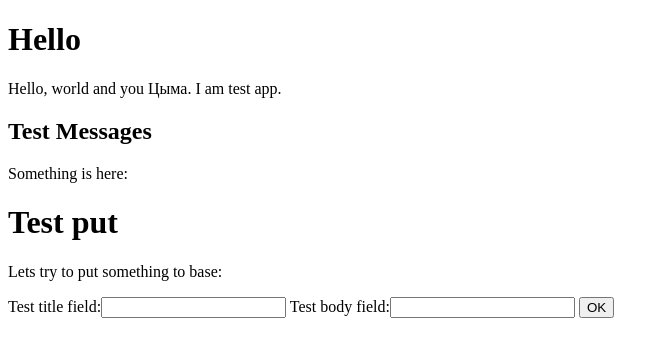
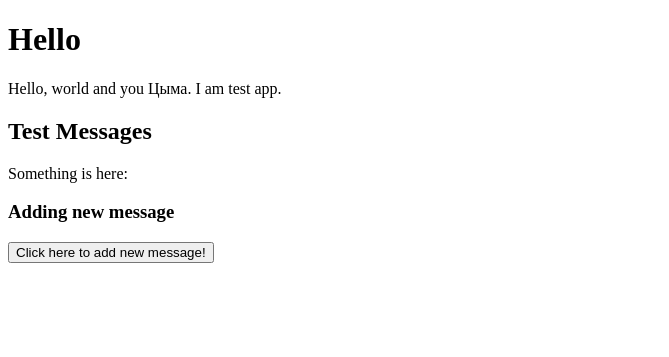
Before and after one commit to Tchocorpse/corpses-little-hobbie, a Django app: page /hw_test/ in a window 1280 px wide. Shown: the top 357 px of the page, without its empty margins (0-669 px from the left). Run offline with Django 3.2, Linux system fonts and the light colour scheme; data that the repository does not hold is empty.

Commit message:
Some play with separated pages, POST/GET and redirection.

```diff
--- a/hw_test/templates/hw_test/index.html
+++ b/hw_test/templates/hw_test/index.html
@@ -21,10 +21,15 @@
 
         {% for hello_message in messages_list %}
         <div class="TestDiv">
-            <p> {{ hello_message.hello_title }}: </p>
+
             <ul>
                 <li>{{ hello_message.id }}</li>
-                <li>{{ hello_message.hello_body }}</li>
+                <li>
+                    <form action="{% url 'hw_test:hw_test_detail' hello_message.id %}"  method="GET">
+                        {% csrf_token %}
+                        <input type="submit" value="{{ hello_message.hello_title }}" />
+                    </form>
+                </li>
                 <li>{{ hello_message.publishing_date }}</li>
             </ul>
             <p>Delete this:</p>
@@ -37,14 +42,17 @@
         {% endfor %}
 
 
+
+
     {% endif %}
-<h1>Test put</h1>
-    <p> Lets try to put something to base: </p>
-    <form action="/hw_test/" method="post">
-        {% csrf_token %}
-        {{ form }}
-        <input type="submit" value="OK">
-    </form>
+<h3>
+    Adding new message
+</h3>
+
+<form action="{% url 'hw_test:hw_test_input' %}"  method="GET">
+    {% csrf_token %}
+    <input type="submit" value="Click here to add new message!" />
+</form>
 
 </body>
 </html>
--- a/hw_test/urls.py
+++ b/hw_test/urls.py
@@ -4,6 +4,8 @@ from django.urls import path
 app_name = "hw_test"
 
 urlpatterns = [
+    path('Test_separate_input', views.separate_input, name='hw_test_input'),
+    path('<int:detail_id>/Test_detail', views.separate_detailed, name='hw_test_detail'),
     path('delete_test/<int:delete_id>', views.receive_delete_message, name='hw_test_delete'),
     path('', views.receive_test_message, name='hw_test')
 ]
--- a/hw_test/views.py
+++ b/hw_test/views.py
@@ -7,6 +7,44 @@ from django.urls import reverse
 
 
 def receive_test_message(request):
+    if request.method == "POST":
+        return HttpResponseRedirect("/hw_test/Test_separate_input")
+
+    else:
+
+        # test_form = TestMessageRecieve()
+        message_head = HelloTestMessage.objects.all()
+
+        return render(
+            request, "hw_test/index.html", context={"messages_list": message_head,},
+        )
+
+
+def receive_delete_message(request, delete_id):
+    if request.method == "POST":
+        delete_hello = get_object_or_404(HelloTestMessage, pk=delete_id)
+
+        delete_hello.delete()
+        return HttpResponseRedirect("/hw_test/")
+
+    else:
+        return HttpResponseRedirect("/hw_test/")
+
+
+def separate_detailed(request, detail_id):
+    if request.method == "GET":
+        detail_hello = get_object_or_404(HelloTestMessage, pk=detail_id)
+
+        return render(
+            request,
+            "hw_test/Test_detail.html",
+            context={"hello_message": detail_hello,},
+        )
+    else:
+        return HttpResponseRedirect("/hw_test/")
+
+
+def separate_input(request):
     if request.method == "POST":
         test_form = TestMessageRecieve(request.POST)
 
@@ -34,17 +72,6 @@ def receive_test_message(request):
         # return HttpResponseRedirect("/hw_test/")
         return render(
             request,
-            "hw_test/index.html",
+            "hw_test/Test_separate_input.html",
             context={"form": test_form, "messages_list": message_head,},
         )
-
-
-def receive_delete_message(request, delete_id):
-    if request.method == "POST":
-        delete_hello = get_object_or_404(HelloTestMessage, pk=delete_id)
-
-        delete_hello.delete()
-        return HttpResponseRedirect("/hw_test/")
-
-    else:
-        return HttpResponseRedirect("/hw_test/")
```
Also changed, not shown: hw_test/templates/hw_test/Test_detail.html (added, +36 -0 lines), hw_test/templates/hw_test/Test_separate_input.html (added, +16 -0 lines).
